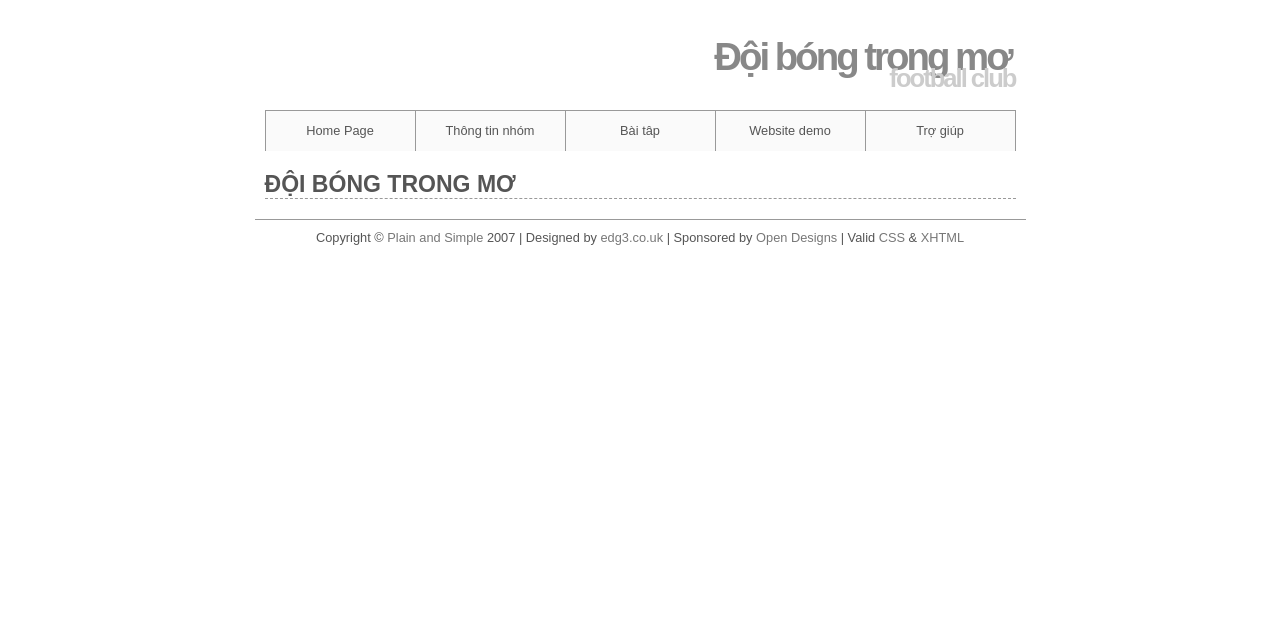
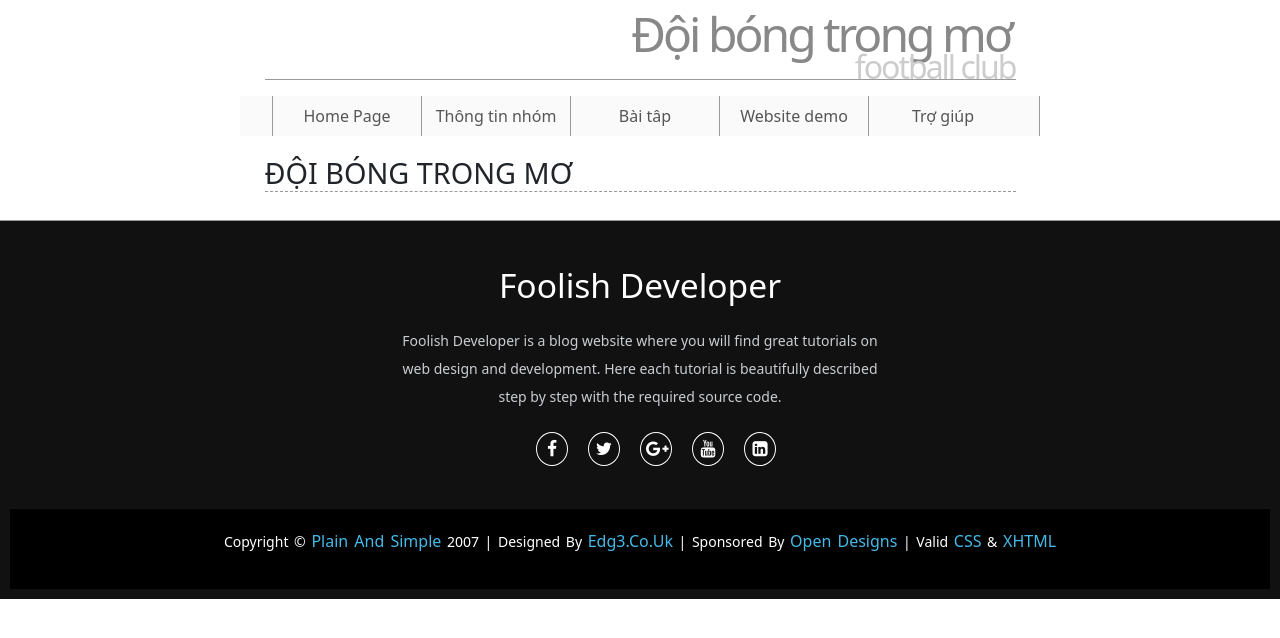
Before and after one commit to viethugn/Web_QLDB, a PHP site: page / in a window 1280 px wide. Shown: the top 638 px of the page. Run offline with PHP 8.4, Linux system fonts and the light colour scheme; some libraries are stand-ins or nearby versions.

Commit message:
load 3/11

```diff
--- a/baitap.php
+++ b/baitap.php
@@ -14,7 +14,7 @@ include('includes/header.html');
             <ul>
                 <li>
                     <input type="checkbox" checked="checked" id="c2" />
-                    <!--checked="checked"  -->
+                    <!--checked="checked" -->
                     <label for="c2" class="tree_label">Form</label>
                     <ul>
                         <li><a href="includes/BT_NVH/BTCD3/checkbox.php"><span class="tree_label">Check box</span></a></li>
@@ -128,7 +128,7 @@ include('includes/header.html');
                         <li><a href="includes/BT_TMP/MySQL/BaiTapQuanLyBanSua/2,4.php"><span class="tree_label">Bài 2.4</span></a></li>
                         <li><a href="includes/BT_TMP/MySQL/BaiTapQuanLyBanSua/2,5.php"><span class="tree_label">Bài 2.5</span></a></li>
                         <li><a href="includes/BT_TMP/MySQL/BaiTapQuanLyBanSua/2,6.php"><span class="tree_label">Bài 2.6</span></a></li>
-                    <li><a href="includes/BT_TMP/MySQL/BaiTapQuanLyBanSua/2,7.php"><span    class="tree_label">Bài 2.7</span></a></li>
+                        <li><a href="includes/BT_TMP/MySQL/BaiTapQuanLyBanSua/2,7.php"><span class="tree_label">Bài 2.7</span></a></li>
 
                     </ul>
                 </li>
--- a/includes/footer.html
+++ b/includes/footer.html
@@ -1,12 +1,42 @@
 <!-- Script 3.3 - footer.html -->
 <!-- End of the page-specific content. -->
+<style media="screen">
+	* {
+		margin: 0;
+		padding: 0;
+		box-sizing: border-box;
+	}
+
+</style>
 </div>
+
 <div id="footer">
-	<p>Copyright &copy; <a href="#">Plain and Simple</a> 2007 | Designed by <a
+	<div class="footer-content">
+		<h3>Foolish Developer</h3>
+		<p>Foolish Developer is a blog website where you will find great tutorials on web design and development. Here
+			each tutorial is beautifully described step by step with the required source code.</p>
+		<ul class="socials">
+			<li><a href="#"><i class="fa fa-facebook"></i></a></li>
+			<li><a href="#"><i class="fa fa-twitter"></i></a></li>
+			<li><a href="#"><i class="fa fa-google-plus"></i></a></li>
+			<li><a href="#"><i class="fa fa-youtube"></i></a></li>
+			<li><a href="#"><i class="fa fa-linkedin-square"></i></a></li>
+		</ul>
+	</div>
+	<div class="footer-bottom">
+		<!-- <p>copyright &copy;2021 <a href="#">foolishdeveloper</a>  </p> -->
+		<p>Copyright &copy; <a href="#">Plain and Simple</a> 2007 | Designed by <a
+				href="http://www.edg3.co.uk/">edg3.co.uk</a> | Sponsored by <a href="http://www.opendesigns.org/">Open
+				Designs</a> | Valid <a href="http://jigsaw.w3.org/css-validator/">CSS</a> &amp; <a
+				href="http://validator.w3.org/">XHTML</a>
+		</p>
+	</div>
+
+	<!-- <p>Copyright &copy; <a href="#">Plain and Simple</a> 2007 | Designed by <a
 			href="http://www.edg3.co.uk/">edg3.co.uk</a> | Sponsored by <a href="http://www.opendesigns.org/">Open
 			Designs</a> | Valid <a href="http://jigsaw.w3.org/css-validator/">CSS</a> &amp; <a
 			href="http://validator.w3.org/">XHTML</a>
-	</p>
+	</p> -->
 </div>
 <script src="js/treelink.js"></script>
 </body>
--- a/includes/header.html
+++ b/includes/header.html
@@ -5,6 +5,10 @@
 	<link rel="stylesheet" href="includes/style.css" type="text/css" media="screen" />
 	<meta http-equiv="content-type" content="text/html; charset=utf-8" />
 	<script src="//ajax.googleapis.com/ajax/libs/jquery/1.9.1/jquery.min.js"></script>
+	<link href="https://cdn.jsdelivr.net/npm/bootstrap@5.0.2/dist/css/bootstrap.min.css" rel="stylesheet" integrity="sha384-EVSTQN3/azprG1Anm3QDgpJLIm9Nao0Yz1ztcQTwFspd3yD65VohhpuuCOmLASjC" crossorigin="anonymous">
+	<script src="https://cdn.jsdelivr.net/npm/bootstrap@5.0.2/dist/js/bootstrap.bundle.min.js" integrity="sha384-MrcW6ZMFYlzcLA8Nl+NtUVF0sA7MsXsP1UyJoMp4YLEuNSfAP+JcXn/tWtIaxVXM" crossorigin="anonymous"></script>
+
+	<link rel="stylesheet" href="https://cdnjs.cloudflare.com/ajax/libs/font-awesome/4.7.0/css/font-awesome.min.css">
 </head>
 <body>
 	<div id="header">
--- a/includes/header_admin.html
+++ b/includes/header_admin.html
@@ -12,6 +12,8 @@
   <link rel="stylesheet" href="../../vendors/datatables.net-bs4/dataTables.bootstrap4.css">
   <link rel="stylesheet" href="../../vendors/ti-icons/css/themify-icons.css">
   <link rel="stylesheet" type="text/css" href="../../js/select.dataTables.min.css">
+  <link href="https://cdn.jsdelivr.net/npm/bootstrap@5.0.2/dist/css/bootstrap.min.css" rel="stylesheet" integrity="sha384-EVSTQN3/azprG1Anm3QDgpJLIm9Nao0Yz1ztcQTwFspd3yD65VohhpuuCOmLASjC" crossorigin="anonymous">
+<script src="https://cdn.jsdelivr.net/npm/bootstrap@5.0.2/dist/js/bootstrap.bundle.min.js" integrity="sha384-MrcW6ZMFYlzcLA8Nl+NtUVF0sA7MsXsP1UyJoMp4YLEuNSfAP+JcXn/tWtIaxVXM" crossorigin="anonymous"></script>
   <!-- End plugin css for this page -->
   <!-- inject:css -->
   <link rel="stylesheet" href="../../css/vertical-layout-light/style.css">
--- a/includes/style.css
+++ b/includes/style.css
@@ -4,129 +4,260 @@
 	Website	:	http://www.edg3.co.uk/
 */
 * {
-	border:0;
-	margin:0;
-	padding:0;
+	border: 0;
+	margin: 0;
+	padding: 0;
 }
 
 /* general */
 a {
-	color:#777;
-	text-decoration:none;
+	color: #777;
+	text-decoration: none;
 }
 
 a:hover {
-	color:#333;
-	text-decoration:none;
+	color: #333;
+	text-decoration: none;
 }
 
 /* body */
 body {
-	background:#ffffff;
-	color:#555;
-	font:0.8em Arial, Helvetica, "bitstream vera sans", sans-serif;
+	background: #ffffff;
+	color: #555;
+	font: 0.8em Arial, Helvetica, "bitstream vera sans", sans-serif;
 }
 
 /* header */
 #header {
-	border-bottom:1px solid #999;
-	height:80px;
-	margin:0 auto;
-	width:751px;
+	border-bottom: 1px solid #999;
+	height: 80px;
+	margin: 0 auto;
+	width: 751px;
 }
+
 #header h1 {
-	color:#888;
-	font-size:300%;
-	letter-spacing:-3px;
-	text-align:right;
-	padding:5px;
-	margin-bottom:-20px;
+	color: #888;
+	font-size: 300%;
+	letter-spacing: -3px;
+	text-align: right;
+	padding: 5px;
+	margin-bottom: -20px;
 }
+
 #header h2 {
-	color:#CCC;
-	font-size:200%;
-	letter-spacing:-2px;
-	text-align:right;
+	color: #CCC;
+	font-size: 200%;
+	letter-spacing: -2px;
+	text-align: right;
 }
 
 /* navigation */
 #navigation {
-	background:#fafafa;
-	border-right:1px solid #999;
-	margin:0 auto;
-	width:750px;
-	height:40px;
-	list-style:none;
+	background: #fafafa;
+	border-right: 1px solid #999;
+	margin: 0 auto;
+	width: 800px;
+	height: 40px;
+	list-style: none;
 }
+
 #navigation li {
-	border-left:1px solid #999;
-	float:left;
-	width:149px;
-	list-style:none;
+	border-left: 1px solid #999;
+	float: left;
+	width: 149px;
+	list-style: none;
 }
+
 #navigation a {
-	color:#555;
-	display:block;
-	line-height:40px;
-	text-align:center;
+	color: #555;
+	display: block;
+	line-height: 40px;
+	text-align: center;
+	text-decoration: none;
 }
+
 #navigation a:hover {
-	background:#e3e3e3;
-	color:#555;
+	background: #e3e3e3;
+	color: #555;
 }
+
 #navigation .active {
-	background:#e3e3e3;
-	color:#777;
+	background: #e3e3e3;
+	color: #777;
 }
 
 /* content */
 #content {
-	height:auto;
-	margin:0 auto;
-	padding:0 0 20px;
-	width:751px;
+	height: auto;
+	margin: 0 auto;
+	padding: 0 0 20px;
+	width: 751px;
 }
+
 #content h1 {
-	border-bottom:1px dashed #999;
-	font-size:1.8em;
-	padding:20px 0 0;
+	border-bottom: 1px dashed #999;
+	font-size: 1.8em;
+	padding: 20px 0 0;
 }
+
 #content p {
-	padding:20px 20px 0;
+	padding: 20px 20px 0;
 }
 
 /* footer */
 #footer {
-	border-top:1px solid #999;
-	height:50px;
-	margin:0 auto;
-	padding:10px;
-	text-align:center;
-	width:751px;
+	border-top: 1px solid #999;
+	height: 50px;
+	margin: 0 auto;
+	padding: 10px;
+	text-align: center;
+	bottom: 0;
+	left: 0;
+	right: 0;
+	background: #111;
+	height: auto;
+	padding-top: 40px;
+	color: #fff;
+}
+.footer-content {
+	display: flex;
+	align-items: center;
+	justify-content: center;
+	flex-direction: column;
+	text-align: center;
 }
 
+.footer-content h3 {
+	font-size: 2.1rem;
+	font-weight: 500;
+	text-transform: capitalize;
+	line-height: 3rem;
+}
+
+.footer-content p {
+	max-width: 500px;
+	margin: 10px auto;
+	line-height: 28px;
+	font-size: 14px;
+	color: #cacdd2;
+}
+
+.socials {
+	list-style: none;
+	display: flex;
+	align-items: center;
+	justify-content: center;
+	margin: 1rem 0 3rem 0;
+}
+
+.socials li {
+	margin: 0 10px;
+}
+
+.socials a {
+	text-decoration: none;
+	color: #fff;
+	border: 1.1px solid white;
+	padding: 5px;
+
+	border-radius: 50%;
+
+}
+
+.socials a i {
+	font-size: 1.1rem;
+	width: 20px;
+	transition: color .4s ease;
+
+}
+
+.socials a:hover i {
+	color: aqua;
+}
+
+.footer-bottom{
+    background: #000;
+    /* width: 100vw; */
+    padding: 20px;
+	/* padding-bottom: 40px; */
+    text-align: center;
+}
+.footer-bottom p {
+	/* float: left; */
+	font-size: 14px;
+	word-spacing: 2px;
+	text-transform: capitalize;
+}
+
+.footer-bottom p a {
+	color: #44bae8;
+	font-size: 16px;
+	text-decoration: none;
+}
+
+.footer-bottom span {
+	text-transform: uppercase;
+	opacity: .4;
+	font-weight: 200;
+}
+
+.footer-menu {
+	float: right;
+
+}
+
+.footer-menu ul {
+	display: flex;
+}
+
+.footer-menu ul li {
+	padding-right: 10px;
+	display: block;
+}
+
+.footer-menu ul li a {
+	color: #cfd2d6;
+	text-decoration: none;
+}
+
+.footer-menu ul li a:hover {
+	color: #27bcda;
+}
+
+@media (max-width:500px) {
+	.footer-menu ul {
+		display: flex;
+		margin-top: 10px;
+		margin-bottom: 20px;
+	}
+}
 /* Added by Larry Ullman: */
-.error, .ad {
+.error,
+.ad {
 	font-weight: bold;
 	color: #C00
 }
 
-input, select, .input {
+input,
+select,
+.input {
 	padding: 5px;
 	font-weight: bold;
 	font-size: 1em;
 	color: #008040;
 	background: #FFFFFF;
-	border:1px dotted #004080;
+	border: 1px dotted #004080;
 }
 
 /* -------------------------------------v Treelink */
 body {
-	margin: 30px;
+	/* margin: 30px; */
 	font-family: sans-serif;
 }
 
-  #fontSizeWrapper { font-size: 16px; }
+#fontSizeWrapper {
+	font-size: 16px;
+}
 
 #fontSize {
 	width: 100px;
@@ -136,16 +267,22 @@ body {
 /* ————————————————————–
 	Tree core styles
   */
-  .tree { margin: 1em; }
+.tree {
+	margin: 1em;
+}
 
 .tree input {
 	position: absolute;
 	clip: rect(0, 0, 0, 0);
 }
 
-  .tree input ~ ul { display: none; }
+.tree input~ul {
+	display: none;
+}
 
-  .tree input:checked ~ ul { display: block; }
+.tree input:checked~ul {
+	display: block;
+}
 
 /* ————————————————————–
 	Tree rows
@@ -156,9 +293,13 @@ body {
 	padding: 0 0 1em 1em;
 }
 
-  .tree ul li { padding: 1em 0 0 1em; }
+.tree ul li {
+	padding: 1em 0 0 1em;
+}
 
-  .tree > li:last-child { padding-bottom: 0; }
+.tree>li:last-child {
+	padding-bottom: 0;
+}
 
 /* ————————————————————–
 	Tree labels
@@ -169,9 +310,13 @@ body {
 	background: #fff;
 }
 
-  label.tree_label { cursor: pointer; }
+label.tree_label {
+	cursor: pointer;
+}
 
-  label.tree_label:hover { color: #666; }
+label.tree_label:hover {
+	color: #666;
+}
 
 /* ————————————————————–
 	Tree expanded icon
@@ -191,14 +336,17 @@ body {
 	line-height: .9em;
 }
 
-  :checked ~ label.tree_label:before { content: '-'; }
+:checked~label.tree_label:before {
+	content: '-';
+}
 
 /* ————————————————————–
 	Tree branches
   */
-  .tree{
+.tree {
 	font-weight: bolder;
 }
+
 .tree li:before {
 	position: absolute;
 	top: 0;
@@ -209,6 +357,7 @@ body {
 	border-left: 1px solid #777;
 	content: "";
 }
+
 .tree_label:after {
 	position: absolute;
 	top: 0;
@@ -222,9 +371,11 @@ body {
 	content: '';
 }
 
-  label.tree_label:after { border-bottom: 0; }
+label.tree_label:after {
+	border-bottom: 0;
+}
 
-  :checked ~ label.tree_label:after {
+:checked~label.tree_label:after {
 	border-radius: 0 .3em 0 0;
 	border-top: 1px solid #777;
 	border-right: 1px solid #777;
@@ -240,7 +391,9 @@ body {
 	bottom: auto;
 }
 
-  .tree > li:last-child:before { display: none; }
+.tree>li:last-child:before {
+	display: none;
+}
 
 .tree_custom {
 	display: block;
@@ -248,4 +401,5 @@ body {
 	padding: 1em;
 	border-radius: 0.3em;
 }
+
 /* ------------------ */
--- a/pages/QL_cauthu/select_option/caulacbo.php
+++ b/pages/QL_cauthu/select_option/caulacbo.php
@@ -6,7 +6,7 @@ $sql_clb = 'select * from cau_lac_bo';
 $result = mysqli_query($conn, $sql_clb);
 
 if (mysqli_num_rows($result) <> 0) {
-    echo "<select name='caulacbo' class='wid2'>";
+    echo "<select name='caulacbo' class='form-select'>";
     while ($rows = $result->fetch_assoc()) {
         if ($rows['ma_clb'] == $caulacbo) {
             $select = "selected";
--- a/pages/QL_cauthu/select_option/quocgia.php
+++ b/pages/QL_cauthu/select_option/quocgia.php
@@ -7,7 +7,7 @@ $result = mysqli_query($conn, $sql_qg);
 
 
 if (mysqli_num_rows($result) <> 0) {
-    echo "<select name='quocgia' class='wid2'>";
+    echo "<select name='quocgia' class='form-select'>";
     while ($rows = $result->fetch_assoc()) {
         if ($rows['ma_qg'] == $quocgia) {
             $select = "selected";
--- a/pages/QL_cauthu/xulyhienthicauthu.php
+++ b/pages/QL_cauthu/xulyhienthicauthu.php
@@ -12,7 +12,7 @@ if (!isset($_GET['page'])) {
 //vị trí của mẩu tin đầu tiên trên mỗi trang
 $offset = ($_GET['page'] - 1) * $rowsPerPage;
 
-$sql = 'select ma_cau_thu, ho_ten_cau_thu, vi_tri, ngay_sinh, gioi_tinh, dia_chi, cau_lac_bo.ma_clb, quoc_gia.ma_qg
+$sql = 'select ma_cau_thu, ho_ten_cau_thu, vi_tri, ngay_sinh, gioi_tinh, dia_chi,cau_lac_bo.ten_clb,quoc_gia.ten_qg
 	from cau_thu, cau_lac_bo, quoc_gia
     where cau_thu.ma_clb = cau_lac_bo.ma_clb and cau_thu.ma_qg = quoc_gia.ma_qg
     LIMIT ' . $offset . ', ' . $rowsPerPage;
@@ -29,8 +29,8 @@ if (mysqli_num_rows($result) <> 0) {
 		echo "<td>" . $rows['ngay_sinh'] . "</td>";
 		echo "<td>" . $rows['gioi_tinh'] . "</td>";
 		echo "<td>" . $rows['dia_chi'] . "</td>";
-		echo "<td>" . $rows['ma_clb'] . "</td>";
-		echo "<td>" . $rows['ma_qg'] . "</td>";
+		echo "<td>" . $rows['ten_clb'] . "</td>";
+		echo "<td>" . $rows['ten_qg'] . "</td>";
 		echo "<td>
 				<ul class='d-flex justify-content-center'>
 					<li class='mr-3'><a href='edit.php?id=" . $id . "' class='text-secondary'><i class='fa fa-edit'></i></a></li>
```
Also changed, not shown: pages/QL_cauthu/edit.php (+9 -2 lines), pages/QL_cauthu/table-cau-thu.php (+8 -8 lines), pages/lichthidau/calendar.php (+39 -3 lines), pages/lichthidau/xulyhienthilich.php (added, +47 -0 lines), quanlydoibong_phpadmin.sql (+50 -54 lines), css/vertical-layout-light/style.css. Lines whose indentation alone changed are shown as unchanged.
